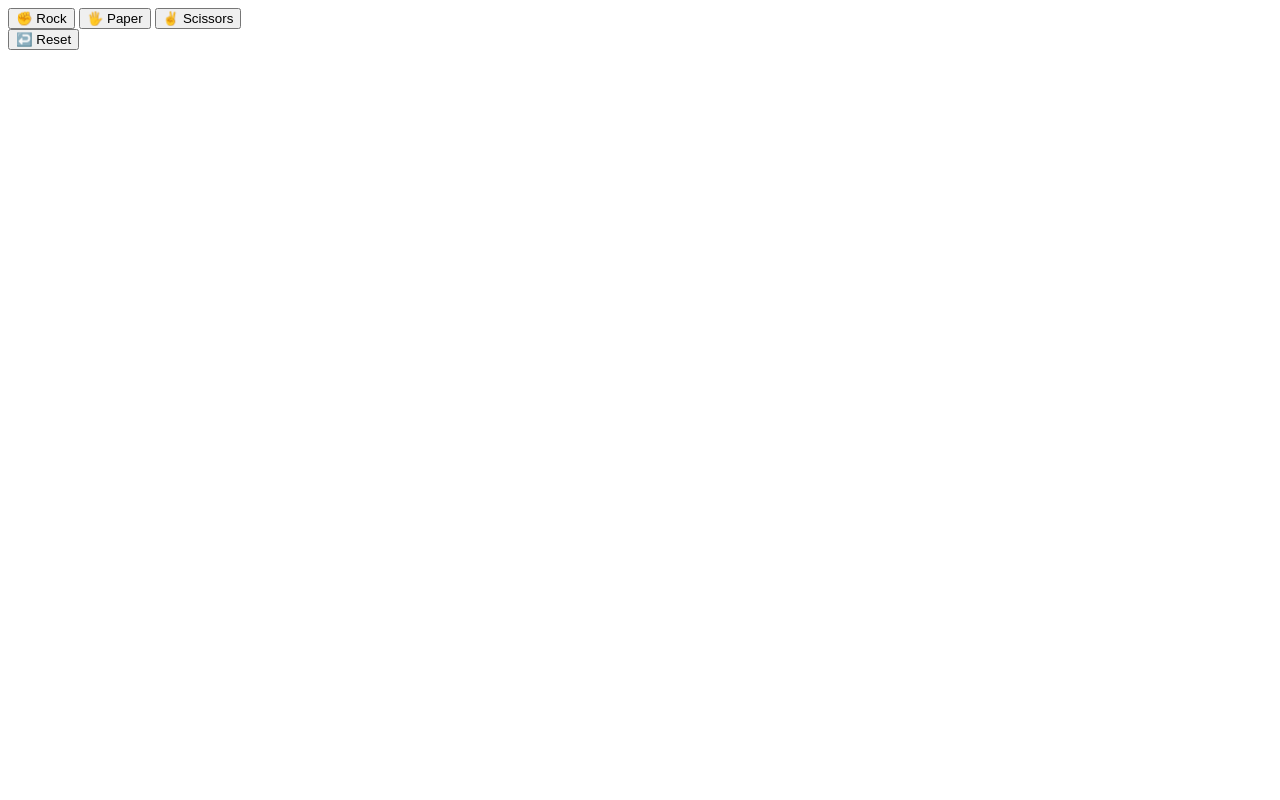
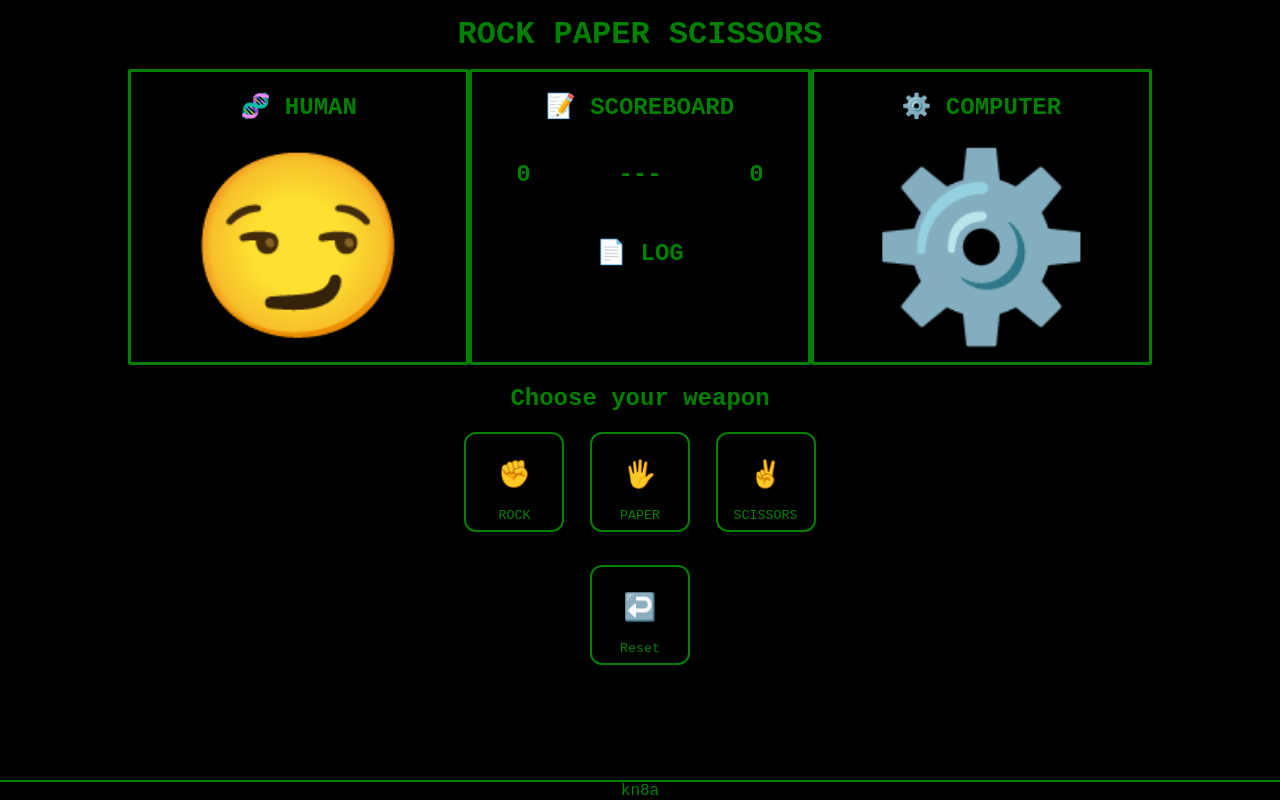
Before and after one commit to kn8a/rock-paper-scissors, a plain HTML site: page index.html in a window 1280 px wide. Both pictures are taken after a click on the button "↩️ Reset". Drawn offline with Linux system fonts and the light colour scheme.

Commit message:
JS/HTML/CSS all working and functioning.

```diff
--- a/RPS.js
+++ b/RPS.js
@@ -1,4 +1,5 @@
 const playPick = [null, 'Paper', 'Scissors', 'Rock']; //array of play options
+const playSymb = [null, "🖐️", "✌️", "✊"]; //array of symbols
 let playerCount = 0;
 let computerCount = 0;
 
@@ -13,53 +14,69 @@ let roundResult = ""; //variable to store result of round as string
 function playRound(player, computer) { //compare two selections
     let winner = "";
     player = parseInt(player);
-    console.log(player);
-    console.log(computer);
     if (player == computer) {
-        roundResult = playPick[player] + " ties with " + playPick[computer];
+        roundResult = playSymb[player] + " ties with " + playSymb[computer];
         winner = "tie";//if selections are the same
     }
     else if (player==2 && computer==1 || player==3 && computer == 2 || player==1 && computer ==3) {
-        roundResult = playPick[player] + " beats " + playPick[computer];
+        roundResult = playSymb[player] + " beats " + playSymb[computer];
         winner = "player"; //if player wins
-    }
+        }
     else {
-        roundResult = playPick[player] + " loses to " + playPick[computer];
+        roundResult = playSymb[player] + " loses to " + playSymb[computer];
         winner =  "computer"; //if not tie and player didnt with then computer wins.
     }
-    console.log(winner);
-    console.log(roundResult);
+    logBox.textContent = roundResult; //logs current play
+    playerPlay.textContent = playSymb[player]; //icon of players play
+    compSelect.textContent = playSymb[computer]; //icon of computers play
     return winner;
 }
 
-const buttons = document.querySelectorAll('.game');
+//element to log current play
+let logBox = document.getElementById("roundPlay");
+//elements for large emoji
+let playerPlay = document.getElementById("humanSelect");
+let compSelect = document.getElementById("compSelect");
+//elements for score keeping
+let playerCountEl=document.getElementById("playerCount");
+let compCountEl=document.getElementById("compCount");
+//elements for declaring winner/loser
+let humanTitle = document.getElementById("humanTitle");
+let compTitle = document.getElementById("compTitle")
+
+const buttons = document.querySelectorAll('.game'); //weapon buttons click
 buttons.forEach((button) => {
-    // and for each one we add a 'click' listener
     button.addEventListener('click', () => {
         let player = button.getAttribute('data-pick');
         let computer = computerRnd(); //get computer selection
         let roundWinner = playRound(player,computer); //play one round
 
-
         if (roundWinner == "player"){ //when human wins round
             playerCount++;
-            console.log("player count:", playerCount); //log player count
-            if (playerCount==5) {
-                alert("Human player wins");
-                buttons[0].disabled = true;
+            playerCountEl.textContent=(playerCount); //log player count
+            if (playerCount==5) { //when counter reaches 5
+                buttons[0].disabled = true; //disable buttons
                 buttons[1].disabled = true;
                 buttons[2].disabled = true;
+                compSelect.textContent = "☠️";
+                playerPlay.textContent = "🏆"
+                humanTitle.textContent = "🧬 HUMAN WINS!!!"; //change title
+                compTitle.textContent = "⚙️ COMPUTER LOSES!!!"; //change title
                 winner=true; //breaks while loop
             }
         }
         else if (roundWinner == "computer") { //when computer wins round
             computerCount++;
-            console.log("computer count:", computerCount); //log computer count
-            if (computerCount==5) {
-                alert("Computer wins");
-                buttons[0].disabled = true;
+            compCountEl.textContent=computerCount; //log computer count
+            if (computerCount==5) { //when couter reaches 5
+                buttons[0].disabled = true; //disable buttons
                 buttons[1].disabled = true;
                 buttons[2].disabled = true;
+                playerPlay.textContent = "☠️"; //change emoji to skull
+                compSelect.textContent = "🏆";
+
+                humanTitle.textContent = "🧬 HUMAN LOSES!!!"; //change title
+                compTitle.textContent = "⚙️ COMPUTER WINS!!!"; //change title
                 winner=true; //breaks while loop
             }
         }
@@ -67,11 +84,19 @@ buttons.forEach((button) => {
     });
 });
 
-const reset = document.getElementById("reset");
+const reset = document.getElementById("reset"); //reset button
 reset.addEventListener('click', () => {
-    buttons[0].disabled = false;
+    buttons[0].disabled = false; //enable buttons
     buttons[1].disabled = false;
     buttons[2].disabled = false;
-    playerCount = 0;
-    computerCount = 0;
+    playerCount = 0; //resent player count
+    computerCount = 0; //reset computer count
+    playerCountEl.textContent=(playerCount); //reset counter
+    compCountEl.textContent=computerCount; //reset counter
+    playerPlay.textContent = "😏"; //default emoji
+    compSelect.textContent = "⚙️"; //default emoji
+    roundResult = "";
+    logBox.textContent = roundResult; //reset log
+    humanTitle.textContent = "🧬 HUMAN"; //reset title
+    compTitle.textContent = "⚙️ COMPUTER"; //reset title
 });
--- a/index.html
+++ b/index.html
@@ -4,21 +4,49 @@
     <meta charset="UTF-8">
     <meta http-equiv="X-UA-Compatible" content="IE=edge">
     <meta name="viewport" content="width=device-width, initial-scale=1.0">
-    <title>Document</title>
+    <title>Rock Paper Scissors</title>
+    <link rel="stylesheet" href="style.css">
 
 </head>
 <body>
-    <div>
-        <button class="game" id=#rock data-pick=3>✊ Rock</button>
-        <button class="game" id=#paper data-pick=1>🖐️ Paper</button>
-        <button class="game" id=#scissors data-pick=2>✌️ Scissors</button>
+    <div class="header">ROCK PAPER SCISSORS</div>
+    <div class="playArea">
+        <div class="section">
+            <h2 id="humanTitle">🧬 HUMAN</h2></p>
+            <div class="selection" id="humanSelect">😏</div>
+        </div>
+        <div class="section" id="#scoreboard">
+            <h2>📝 SCOREBOARD</h2>
+            <div class="totalScore">
+                <h2 id="playerCount">0</h2>
+                <h2>---</h2>
+                <h2 id="compCount">0</h2>
+            </div>
+            <div class="roundPlay">
+                <h2>📄 LOG</h2>
+                <h4 id="roundPlay"></h4>
+            </div>
+
+        </div>
+        <div class="section">
+            <h2 id="compTitle">⚙️ COMPUTER</h2>
+            <div class="selection" id="compSelect">⚙️</div>
+        </div>
     </div>
-    <div>
-        <button id="reset">↩️ Reset</button>
+    <div class="weaponChoice"><h2>Choose your weapon</h2></div>
+    <div class='gameButtons'>
+        <button class="game" id=#rock data-pick=3><h1>✊</h1>ROCK</button>
+        <button class="game" id=#paper data-pick=1><h1>🖐️</h1>PAPER</button>
+        <button class="game" id=#scissors data-pick=2><h1>✌️</h1>SCISSORS</button>
     </div>
-    <div class=results>
-        <div class=finalResult></div>
+    <div class='resetDiv'>
+        <button class="resetB" id="reset"><h1>↩️</h1> Reset</button>
     </div>
+    <div class="spacerDiv">
+        <div class="finalResult"></div>
+    </div>
+    <div class="footer">kn8a</div>
+
     <script type="text/javascript" src="RPS.js"></script>
 </body>
 </html>
--- a/style.css
+++ b/style.css
@@ -0,0 +1,140 @@
+body {
+    height: 98vh;
+    display: flex;
+    flex-direction: column;
+    background-color: black;
+    align-items: center;
+    padding-top: 2vh;
+    color: green;
+    font-family: 'Courier New', Courier, monospace;
+    margin: 0;
+}
+
+p {
+    margin: 0;
+}
+
+button{
+    width: 100px;
+    height: 100px;
+    border-radius: 2px;
+    border-color: green;
+    border-style: solid;
+    border-radius: 12px;
+    background-color: black;
+    color: green;
+    align-content: center;
+    align-self: center;
+    font-family: 'Courier New', Courier, monospace;
+
+}
+button:hover {
+    border-color: greenyellow;
+    color: greenyellow;
+    box-shadow: 0px 0px 13px 1px greenyellow;
+
+}
+
+button:disabled,
+button[disabled]{
+  border: 2px solid rgb(0, 48, 0);
+  background-color: black;
+  color: rgb(0, 48, 0);
+  scale: 0.75;
+}
+
+button:active {
+    border-color: white;
+    color: white;
+}
+
+h3 {
+    margin: 0;
+    font-weight: 600;
+}
+
+h4 {
+    font-size: x-large;
+}
+
+.header {
+    color: green;
+    font-weight: 700;
+    font-size: xx-large;
+    margin-bottom: 2vh;
+}
+.playArea {
+    flex: 1;
+    display: flex;
+    width: 80%;
+    max-width: 1200px;
+}
+
+.section {
+    flex: 1;
+    border-radius: 2px;
+    border-color: green;
+    border-style: solid;
+    text-align: center;
+    display: flex;
+    text-align: center;
+    flex-direction: column;
+}
+
+.selection {
+    flex: 1;
+    color: green;
+    font-size: 180px;
+    align-items: center;
+    align-content: center;
+    display: flex;
+    text-align: center;
+    align-self: center;
+    font-family: 'Courier New', Courier, monospace;
+    font-weight: 100;
+}
+
+.totalScore {
+    display: flex;
+    justify-content:space-around;
+}
+
+.roundPlay {
+    flex: 1;
+    justify-content: center;
+    justify-items: center;
+    display: flex;
+    align-items: center;
+    align-content: center;
+    flex-direction: column;
+}
+
+.weaponChoice {
+    margin:0;
+}
+
+.gameButtons {
+    display: flex;
+    gap: 2vw;
+    padding-top: 0;
+}
+
+.resetDiv {
+    display: flex;
+    flex: 1;
+
+}
+
+.spacerDiv {
+    flex: 0.5;
+}
+
+.footer {
+    width: 100%;
+    max-height: 2vh;
+    border-top: 2px solid green;
+    flex: 1;
+    color: green;
+    text-align: center;
+    margin-bottom: 0.2vh;
+}
```
